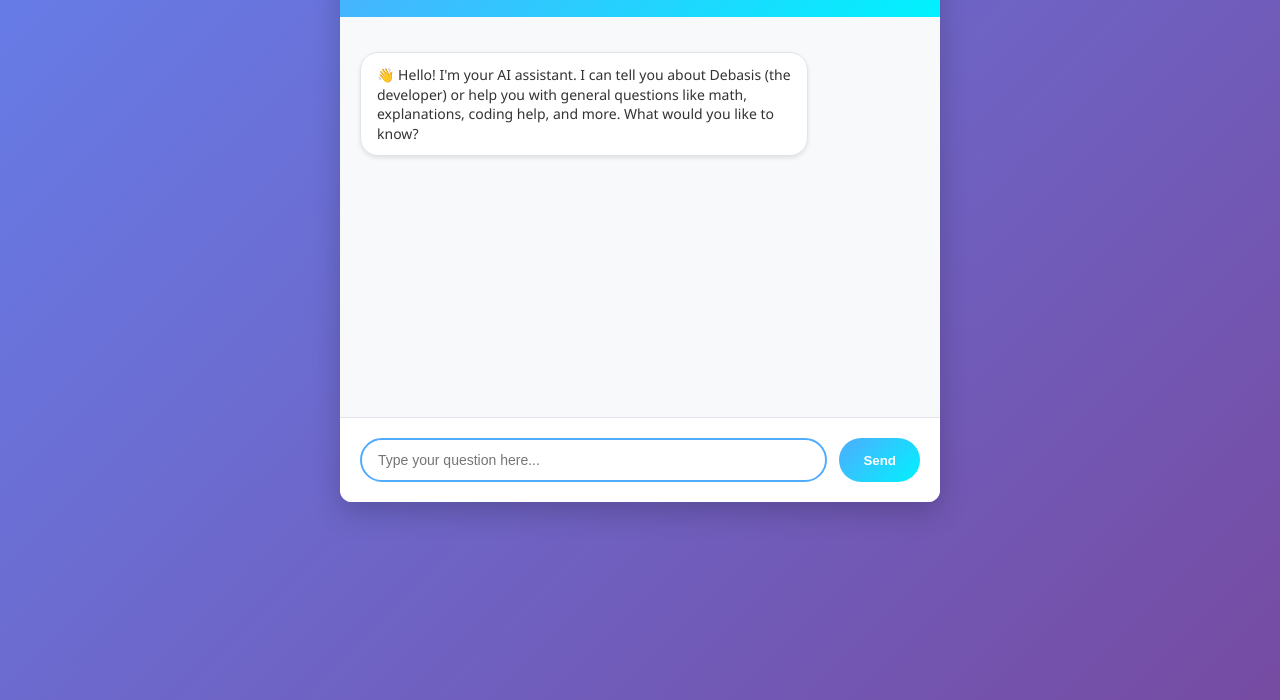
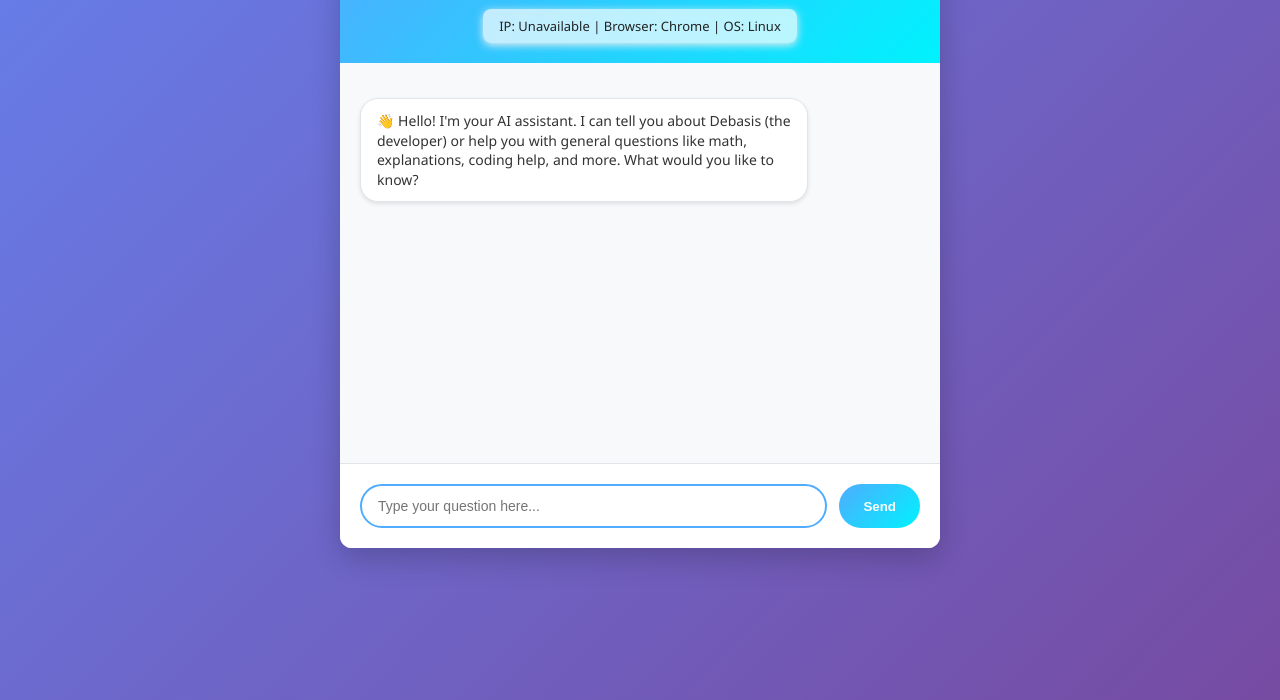
Before and after one commit to DebaA17/chat-portfolio, a website: page index.html in a window 1280 px wide. Shown: the part 100-800 px from the top of the page. Drawn offline with Linux system fonts and the light colour scheme; no server answers.

Commit message:
Add user meta information display for IP, browser, and OS detection

```diff
--- a/index.html
+++ b/index.html
@@ -140,6 +140,9 @@
         <div class="chat-header">
             <h1>🤖 AI Chatbot</h1>
             <p>Ask me about Debasis or any general questions!</p>
+            <div id="user-meta" style="margin-top:12px;font-size:13px;color:#222;background:rgba(255,255,255,0.7);border-radius:8px;padding:8px 16px;display:inline-block;box-shadow:0 2px 8px #eee;">
+                <span id="meta-ip">IP: Detecting...</span> | <span id="meta-browser">Browser: Detecting...</span> | <span id="meta-os">OS: Detecting...</span>
+            </div>
         </div>
         <div class="chat-log" id="chat-log">
             <div class="chat-message bot-message">
@@ -244,6 +247,36 @@
 
         // Focus on input when page loads
         userInput.focus();
+
+        // User meta info
+        function getOS() {
+            const ua = navigator.userAgent;
+            if (ua.indexOf('Win') !== -1) return 'Windows';
+            if (ua.indexOf('Mac') !== -1) return 'MacOS';
+            if (ua.indexOf('Linux') !== -1) return 'Linux';
+            if (ua.indexOf('Android') !== -1) return 'Android';
+            if (ua.indexOf('like Mac') !== -1) return 'iOS';
+            return 'Unknown';
+        }
+        function getBrowser() {
+            const ua = navigator.userAgent;
+            if (ua.indexOf('Firefox') !== -1) return 'Firefox';
+            if (ua.indexOf('Edg') !== -1) return 'Edge';
+            if (ua.indexOf('Chrome') !== -1) return 'Chrome';
+            if (ua.indexOf('Safari') !== -1) return 'Safari';
+            if (ua.indexOf('Opera') !== -1 || ua.indexOf('OPR') !== -1) return 'Opera';
+            return 'Unknown';
+        }
+        document.getElementById('meta-os').textContent = 'OS: ' + getOS();
+        document.getElementById('meta-browser').textContent = 'Browser: ' + getBrowser();
+        fetch('https://api.ipify.org?format=json')
+            .then(res => res.json())
+            .then(data => {
+                document.getElementById('meta-ip').textContent = 'IP: ' + data.ip;
+            })
+            .catch(() => {
+                document.getElementById('meta-ip').textContent = 'IP: Unavailable';
+            });
     </script>
 </body>
 </html>
```
